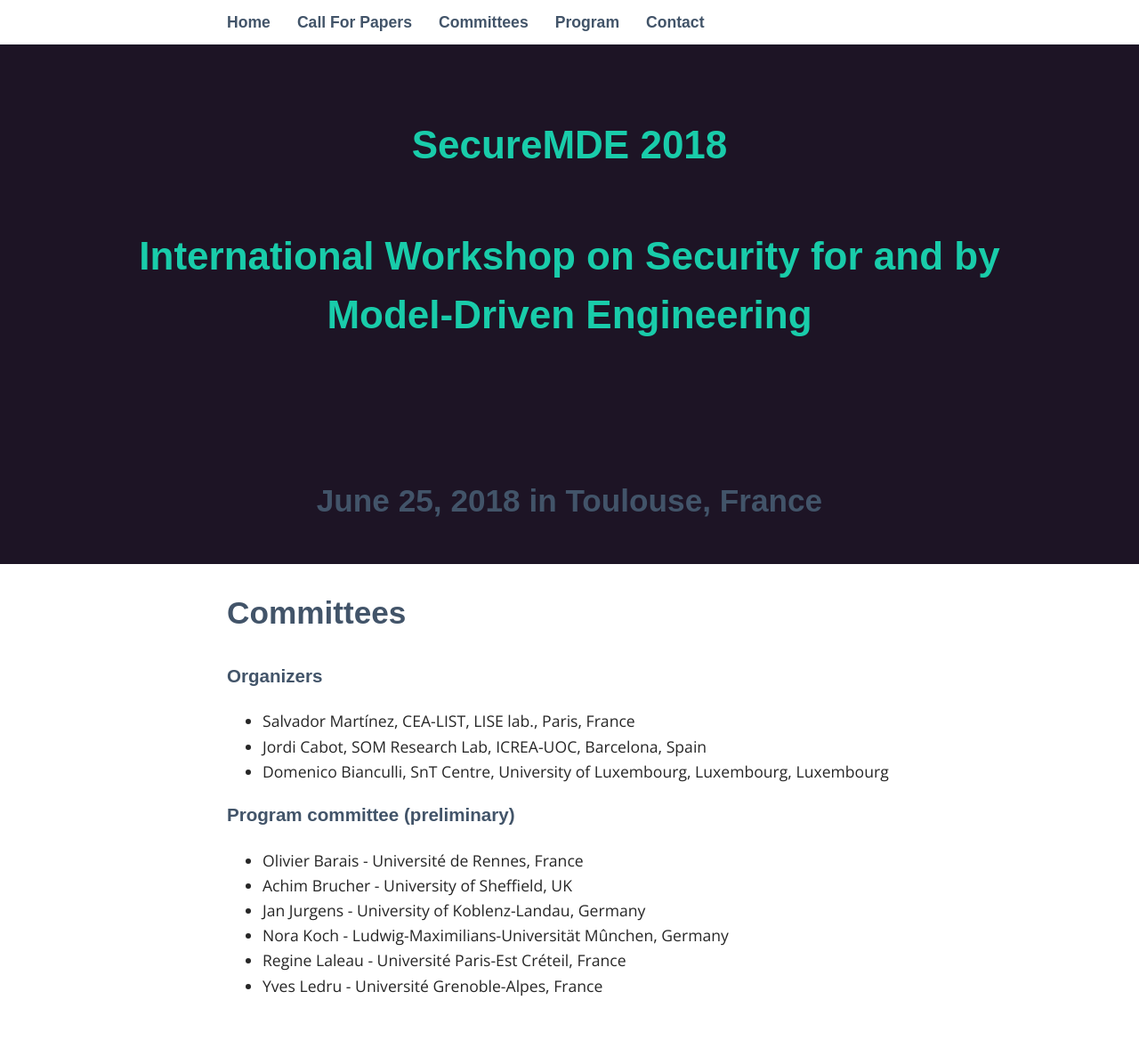
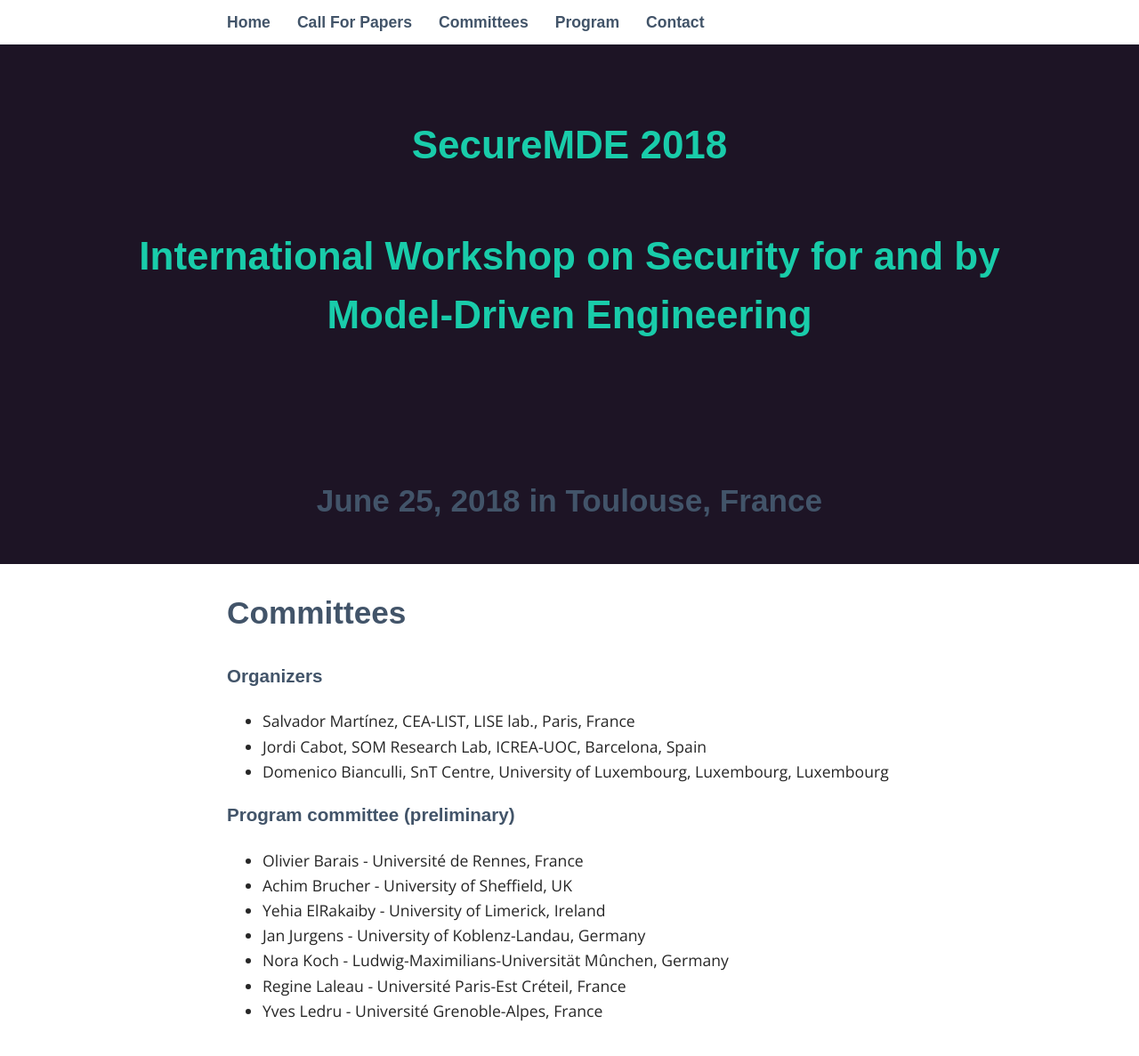
Before and after one commit to modelia/secure-mde-workshop, a Jekyll site: the page built from _pages/02_committees.md, in a window 1280 px wide and 1247 px high. Shown: the top 1187 px of the window at 89% size. Built offline with Jekyll 4.4.1, drawn with Linux system fonts in a browser that asks for light colours; some web fonts are replaced.

Commit message:
adding pc members

```diff
--- a/_pages/02_committees.md
+++ b/_pages/02_committees.md
@@ -14,6 +14,7 @@ permalink: /Committees/
 
  * Olivier Barais - Université de Rennes, France
  * Achim Brucher - University of Sheffield, UK
+ * Yehia ElRakaiby - University of Limerick, Ireland
  * Jan Jurgens - University of Koblenz-Landau, Germany
  * Nora Koch - Ludwig-Maximilians-Universität Mûnchen, Germany
  * Regine Laleau - Université Paris-Est Créteil, France
```
